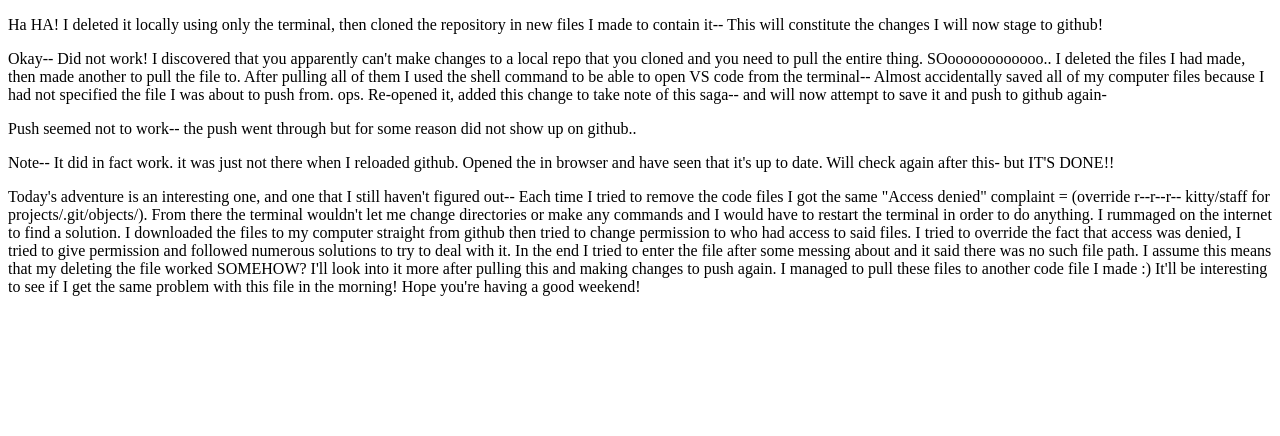
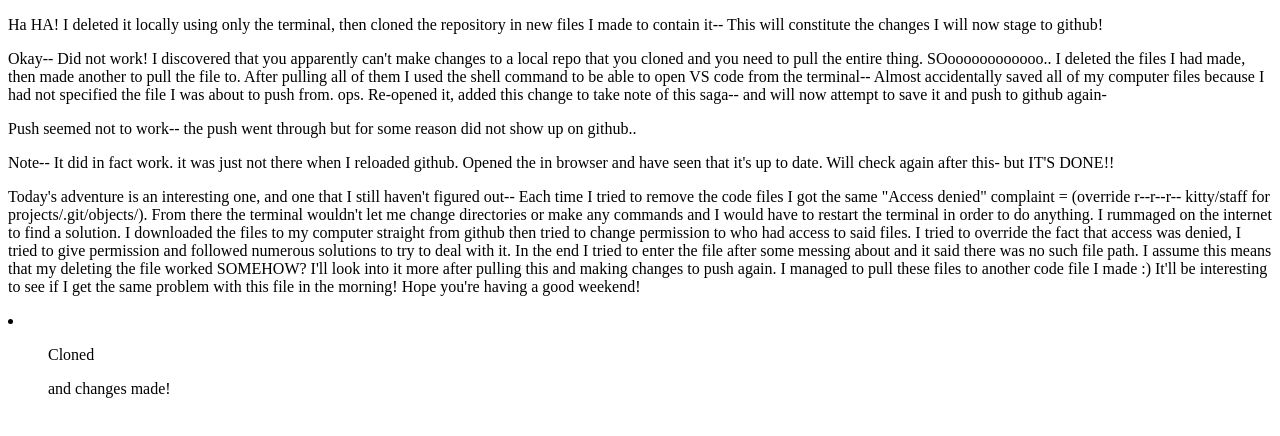
Before and after one commit to AutopsyTurvy/portfolio, a website: page index.html in a window 1280 px wide. Drawn offline with Linux system fonts and the light colour scheme.

Commit message:
clone push

```diff
--- a/index.html
+++ b/index.html
@@ -45,5 +45,11 @@ in the morning! Hope you're having a good weekend!
 
 </p>
 
+<li>
+    <ul>Cloned</ul>
+    <ul>and changes made!</ul>
+
+</li>
+
 </body>
 </html>
```
